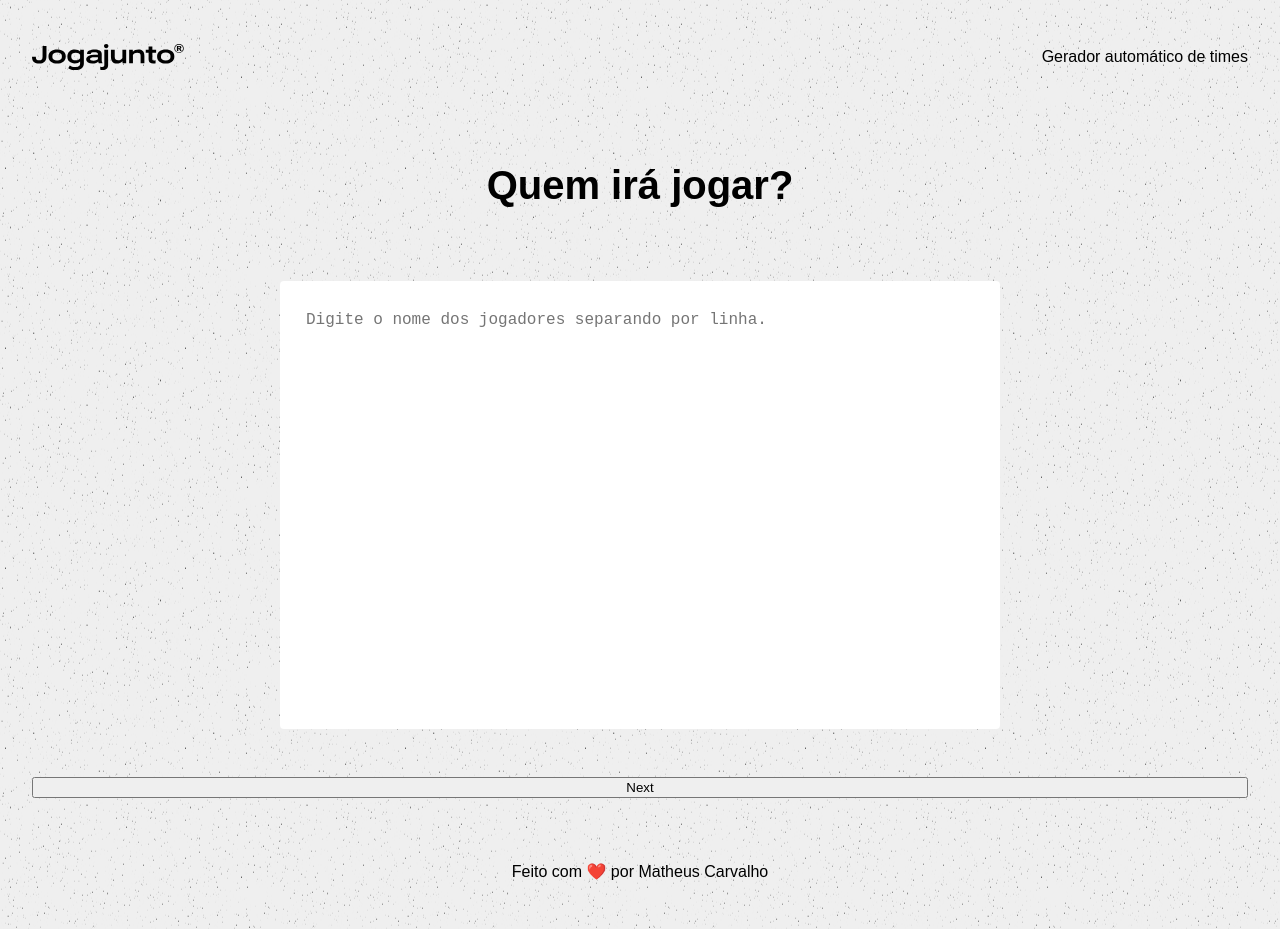
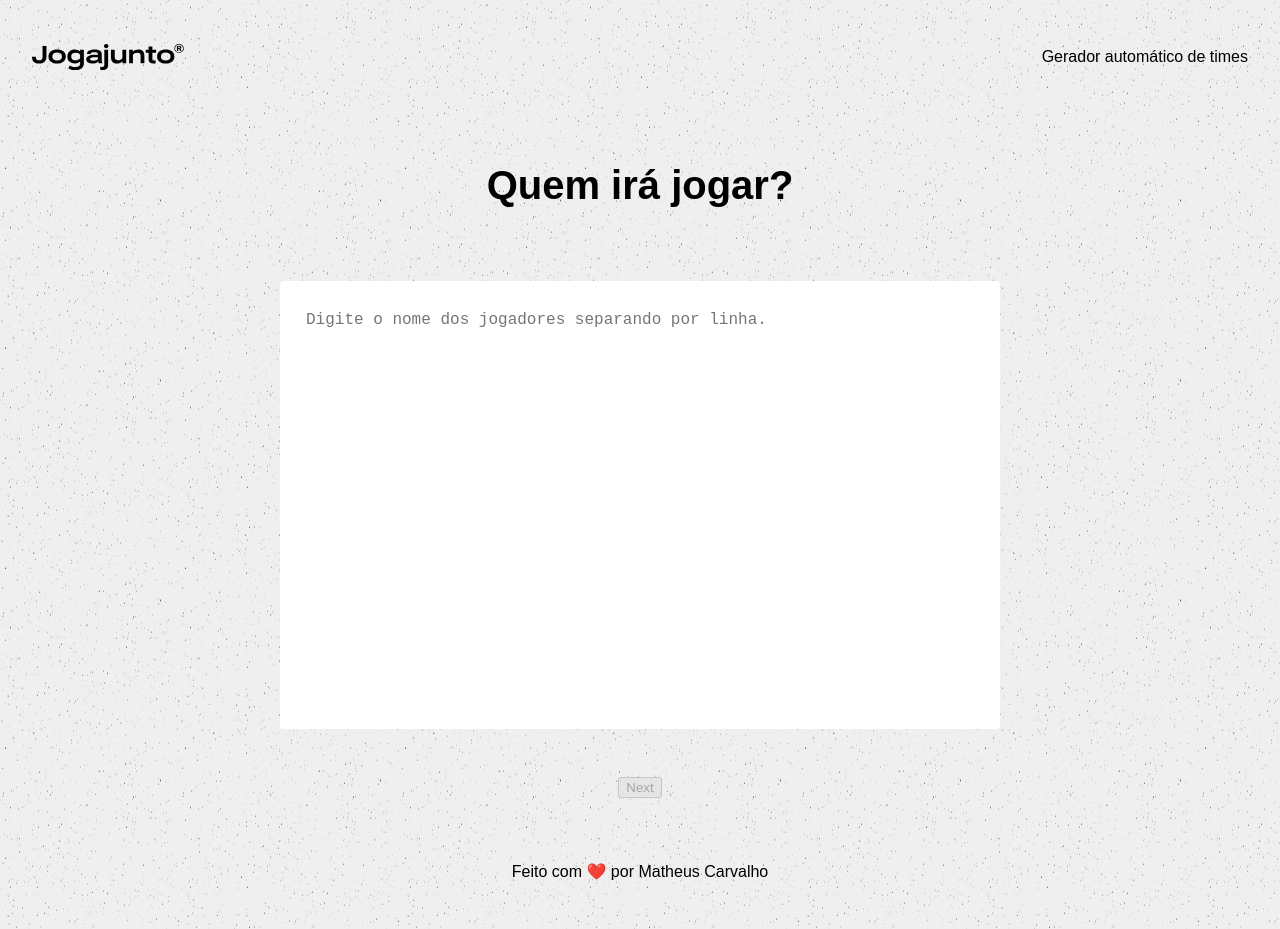
Before and after one commit to mtscarvalho/gerador-de-times, a React (Vite) app: page / in a window 1280 px wide. Built offline with nearby package versions, Linux system fonts and the light colour scheme.

Commit message:
Add logic for when to show navigation buttons

```diff
--- a/src/components/App/index.jsx
+++ b/src/components/App/index.jsx
@@ -6,6 +6,7 @@ import TeamOptions from '../TeamOptions';
 import Players from '../Players';
 import Results from '../Results';
 import useSteps from '../../hooks/useSteps';
+import Nav from '../Nav/index.jsx';
 
 function App() {
   const dataTemplate = {
@@ -35,8 +36,14 @@ function App() {
       <Layout>
         <Header />
         {step}
-        {!isFirstStep && <button onClick={prev}>Prev</button>}
-        {!isLastStep && <button onClick={next}>Next</button>}
+        <Nav>
+          {!isFirstStep && <button onClick={prev}>Prev</button>}
+          {!isLastStep && (
+            <button disabled={isLastStep || (isFirstStep && data.players.length === 0)} onClick={next}>
+              Next
+            </button>
+          )}
+        </Nav>
         <Footer />
       </Layout>
     </div>
--- /dev/null
+++ b/src/components/Nav/index.jsx
@@ -0,0 +1,12 @@
+import React from 'react';
+import style from './style.module.css';
+
+function Nav({ children }) {
+  return (
+    <div className={style.nav}>
+      <div className={style.wrapper}>{children}</div>
+    </div>
+  );
+}
+
+export default Nav;
--- /dev/null
+++ b/src/components/Nav/style.module.css
@@ -0,0 +1,5 @@
+.wrapper {
+  display: flex;
+  justify-content: center;
+  grid-template-columns: repeat(2, 1fr);
+}
```
